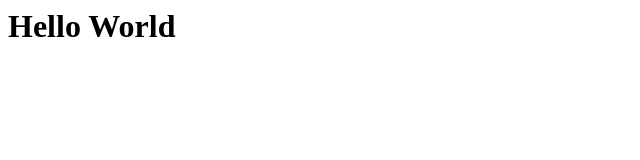
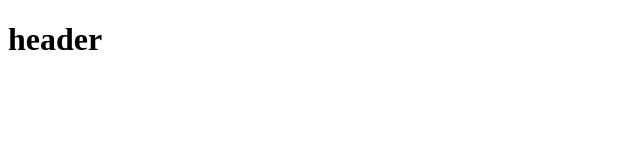
Before and after one commit to adimblade27/example-repo, a plain HTML site: page index.html in a window 1280 px wide. Shown: the whole page, without its empty margins (0-640 px from the left). Drawn offline with Linux system fonts and the light colour scheme.

Commit message:
updated site

```diff
--- a/index.html
+++ b/index.html
@@ -1,3 +1,12 @@
-<h1>
-    Hello World
-</h1>
+<!DOCTYPE html>
+<html>
+
+<head>
+     <title> title </title>
+</head>
+
+<body>
+     <h1> header </h1>
+</body>
+
+</html>
```
